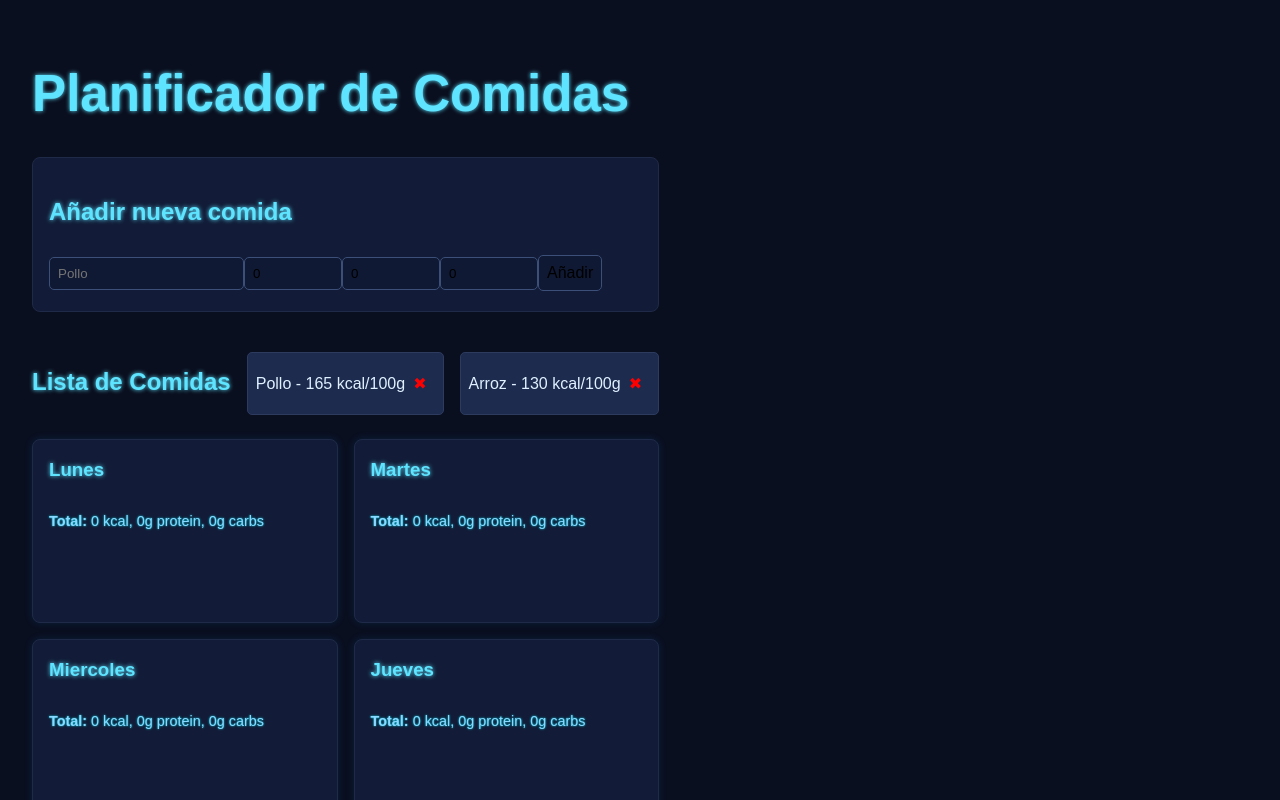
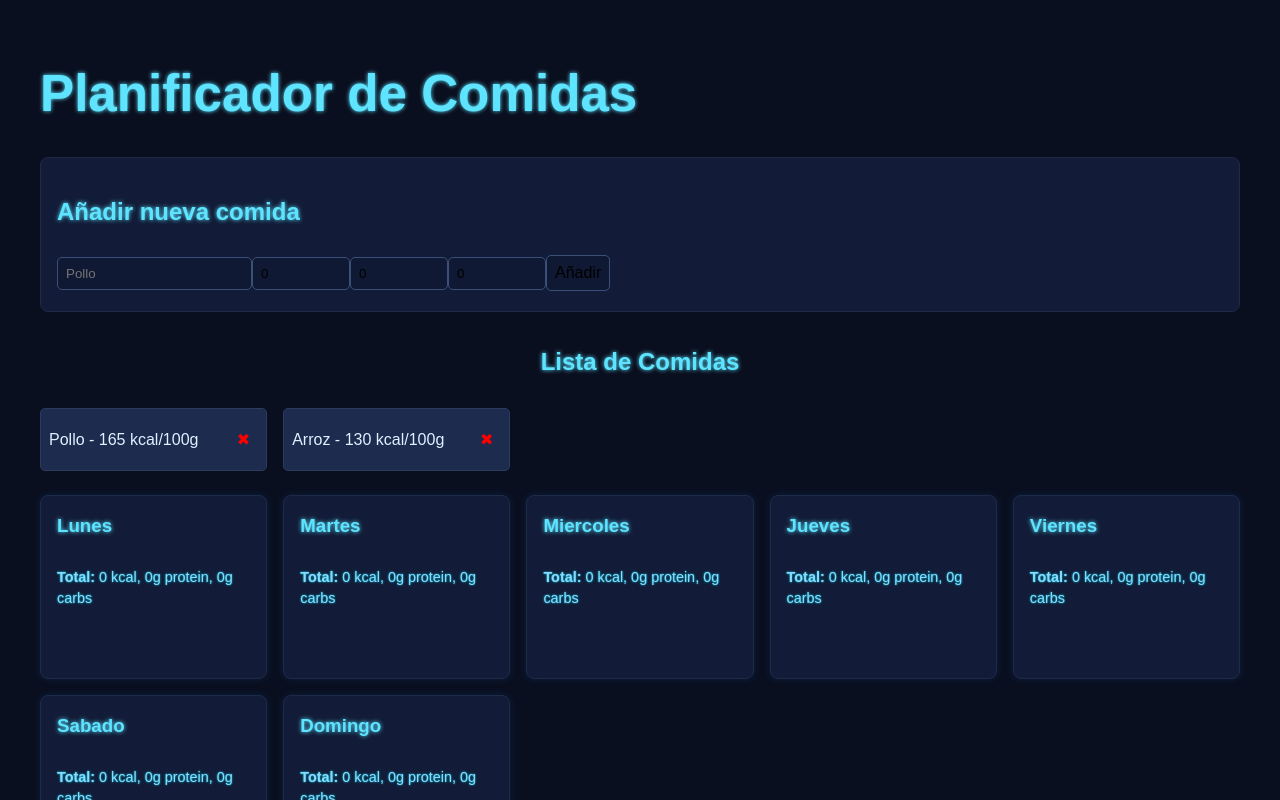
Before and after one commit to TamaraFdez/KcalWeek, a React (Vite) app: page / in a window 1280 px wide. Shown: the top 800 px of the page. Built offline with nearby package versions, Linux system fonts and the light colour scheme.

Commit message:
css center div

```diff
--- a/src/App.css
+++ b/src/App.css
@@ -1,12 +1,17 @@
 #root {
   font-family: sans-serif;
-  box-sizing: content-box
+  box-sizing: border-box;
+  width: 100%;
+
 
 }
 body{
   font-family: 'Segoe UI', Tahoma, Geneva, Verdana, sans-serif;
   background-color: #0a0f1f;
   color: #e0f0ff;
+  width: 100%;
+  display: flex;
+  justify-content: center;
 }
 
 
@@ -17,7 +22,7 @@ h1, h2, h3 {
 }
 .App {
   padding: 2rem;
-  max-width: 800px;
+  max-width: 1200px;
   margin: 0 auto;
 }
 
@@ -56,10 +61,18 @@ button:active{
 }
 
 .food-list {
-  display: flex;
-  flex-wrap: wrap;
+
   gap: 1rem;
   margin-bottom: 1rem;
+}
+.food-list h2 {
+  text-align: center;
+}
+.food-items{
+  display: grid;
+  grid-template-columns: repeat(auto-fill, minmax(200px, 1fr));
+  gap: 1rem;
+  padding: 0;
 }
 .draggrable-item {
   padding: 0.5rem;
--- a/src/App.jsx
+++ b/src/App.jsx
@@ -98,7 +98,7 @@ function App() {
     setFoodItems((prev) => prev.filter((item) => item.id !== id));
   }
   return (
-    <>
+
     <div className="App">
       <h1>Planificador de Comidas</h1>
       <div className="add-food-form">
@@ -119,8 +119,9 @@ function App() {
       </div>
       <div className="food-list">
         <h2>Lista de Comidas</h2>
+        <ul className="food-items">
         {foodItems.map((item) => (
-          <div
+          <li
             key={item.id}
             draggable
             onDragStart={() => handleDragStart(item.id)}
@@ -129,8 +130,9 @@ function App() {
             {item.name} - {item.kcal} kcal/100g
             <button className="boton-delete" onClick={() => borrarComida(item.id)}>✖</button>
 
-          </div>
+          </li>
         ))}
+        </ul>
       </div>
 
       <div className="week-grid">
@@ -169,7 +171,7 @@ function App() {
         })}
       </div>
     </div>
-    </>
+
   );
 }
 
```
